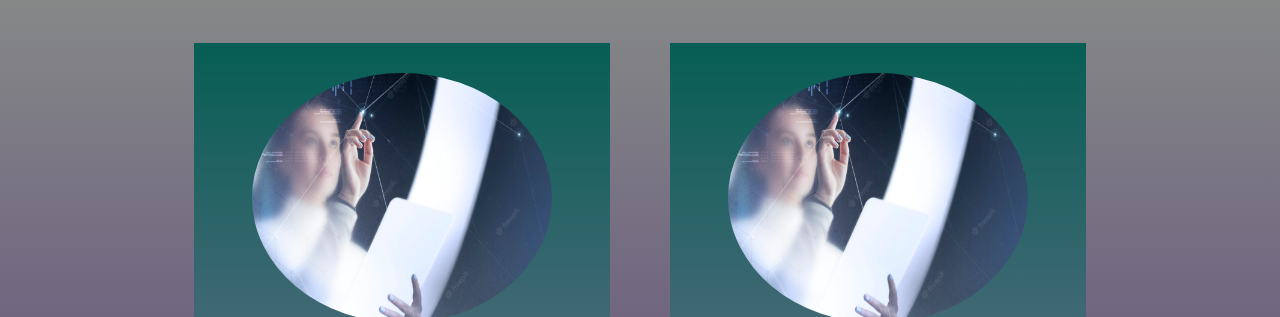
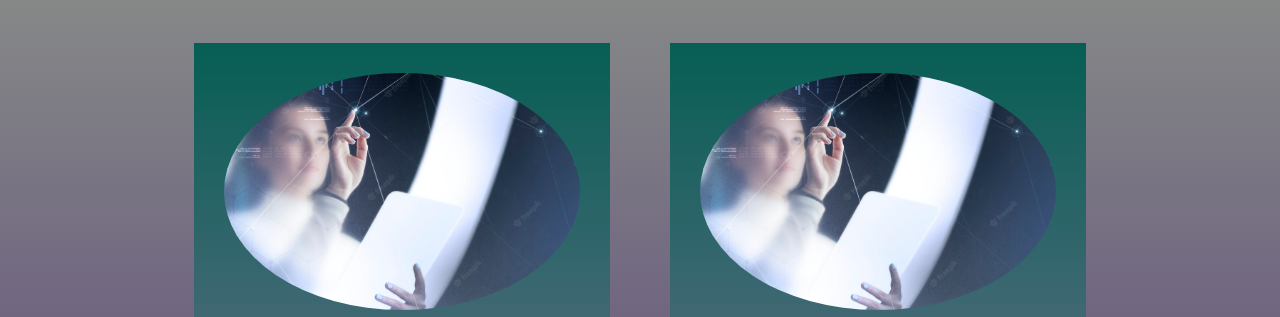
Before and after one commit to andresliev1/tercera-preentrega-andresliev, a plain HTML site: page pages/trabajaconnosotros.html in a window 1280 px wide. Shown: the part 275-592 px from the top of the page. Drawn offline with nearby package versions, Linux system fonts and the light colour scheme.

Commit message:
arreglo imagenes

```diff
--- a/css/style.css
+++ b/css/style.css
@@ -174,8 +174,9 @@ button {
 }
 
 .imgtcnsec2 {
-  width: 300px;
-  height: 250px;
+  width: 100%;
+  height: auto;
+  margin-bottom: 1rem;
 }
 
 /* aca va el css de segunda preentrega */
```
